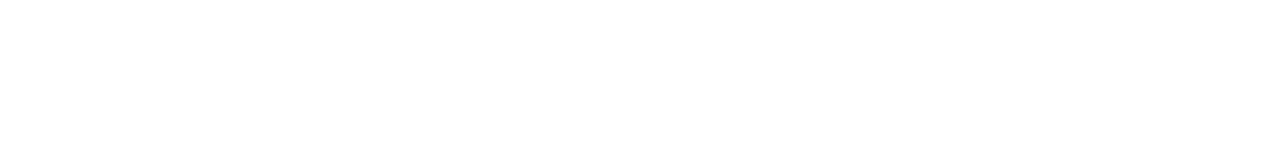
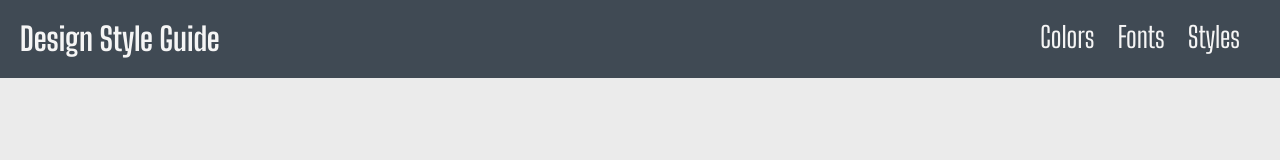
Before and after one commit to therealpelance/Design-Style-Guide, a plain HTML site: page index.html in a window 1280 px wide. Drawn offline with Linux system fonts and the light colour scheme.

Commit message:
Complete header with nav

```diff
--- a/Resources/CSS/style.css
+++ b/Resources/CSS/style.css
@@ -1,3 +1,49 @@
 * {
 	box-sizing: border-box;
 }
+
+body {
+	background-color: #ebebeb;
+}
+
+header {
+	background-color: #404a54;
+	color: whitesmoke;
+	font-family: "Big Shoulders Display";
+}
+
+header nav {
+	float: right;
+}
+
+header ul {
+	display: inline-block;
+	padding-right: 30px;
+}
+
+header li {
+	display: inline-block;
+	font-weight: 500;
+	font-size: 1.8em;
+	padding: 20px 10px;
+}
+
+header a:link {
+	color: whitesmoke;
+	text-decoration: none;
+}
+
+header a:hover {
+	color: white;
+	text-decoration: none;
+}
+
+header a:visited {
+	color: whitesmoke;
+	text-decoration: none;
+}
+
+h1 {
+	padding: 20px;
+	display: inline-block;
+}
--- a/index.html
+++ b/index.html
@@ -4,10 +4,19 @@
 		<title>Design Style Guide</title>
 		<link href="./Resources/CSS/reset.css" type="text/css" rel="stylesheet" />
 		<link href="./Resources/CSS/style.css" type="text/css" rel="stylesheet" />
+		<link rel="preconnect" href="https://fonts.gstatic.com">
+		<link href="https://fonts.googleapis.com/css2?family=Big+Shoulders+Display:wght@100;300;400;500;600;700;800;900&display=swap" rel="stylesheet">
 	</head>
 	<body>
 		<header>
-
+			<h1><a href="#top">Design Style Guide</a></h1>
+			<nav>
+				<ul>
+					<li><a href="#colors">Colors</a></li>
+					<li><a href="#fonts">Fonts</a></li>
+					<li><a href="#styles">Styles</a></li>
+				</ul>
+			</nav>
 		</header>
 		<main>
 
```
